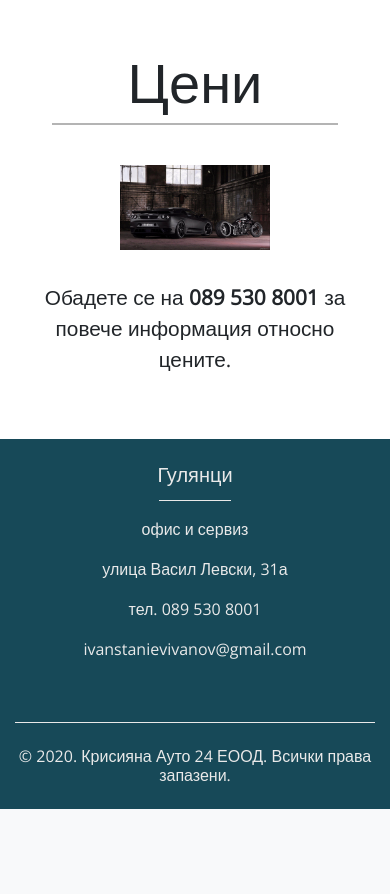
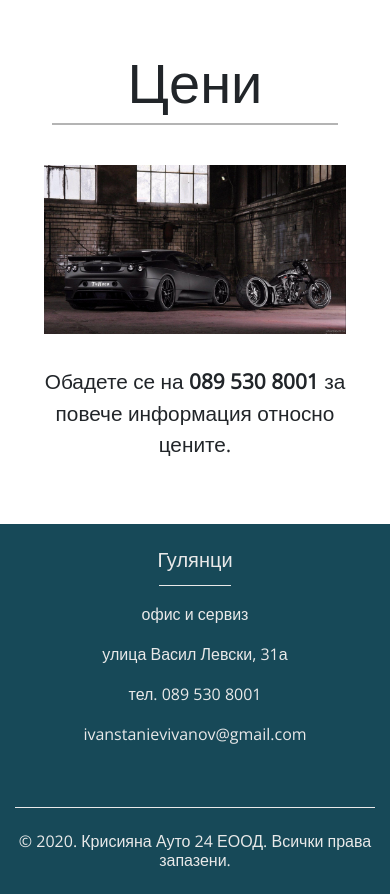
Before and after one commit to kristiyanivanovx/krisiqna-auto-24, a Flask app: page /prices in a window 390 px wide. Shown: the part 60-954 px from the top of the page. Before the commit the page ends 869 px from the top, so only its background shows below. Run offline with Flask 2, Linux system fonts and the light colour scheme; some libraries are stand-ins or nearby versions.

Commit message:
update styles

```diff
--- a/static/css/style.css
+++ b/static/css/style.css
@@ -227,11 +227,6 @@ hr.bottom{
   height: 30%;
 }
 
-.car-50 {
-  width: 50%;
-  height: 50%;
-}
-
 /* custom margins for images */
 
 .margin-bottom {
@@ -363,6 +358,13 @@ figure {
 
 /*---Media Queries --*/
 
+@media (min-width: 993px) {
+  .car-50 {
+    max-width: 70%;
+    max-height: 70%;
+  }
+}
+
 @media (max-width: 992px) {
   .spanOne, .spanTwo, .spanThree, .spanFour, .spanFive {
     font-size: 120%;
@@ -375,6 +377,10 @@ figure {
     width: 23%;
     height: 23%;
     /* padding-left: .5rem; */
+  }
+  .car-50 {
+    max-width: 80%;
+    max-height: 80%;
   }
 }
 
@@ -422,6 +428,10 @@ figure {
     width: 20%;
     height: 20%;
     /* padding-left: .5rem; */
+  }
+  .car-50 {
+    max-width: 100%;
+    max-height: 100%;
   }
 }
 
@@ -566,7 +576,6 @@ figure {
   .second {
     top: 40%;
   }
-
 }
 
 
--- a/templates/404.html
+++ b/templates/404.html
@@ -14,8 +14,10 @@
 	</div>
 	<div class="col-12">
 		<div>
-		<p class="big">404</p><br><br>
+		<p class="big">404</p>
+		<br>
 		<h3>Страницата не беше намерена</h3>
+		<br>
 		</div>
 	</div>
 </div>
```
